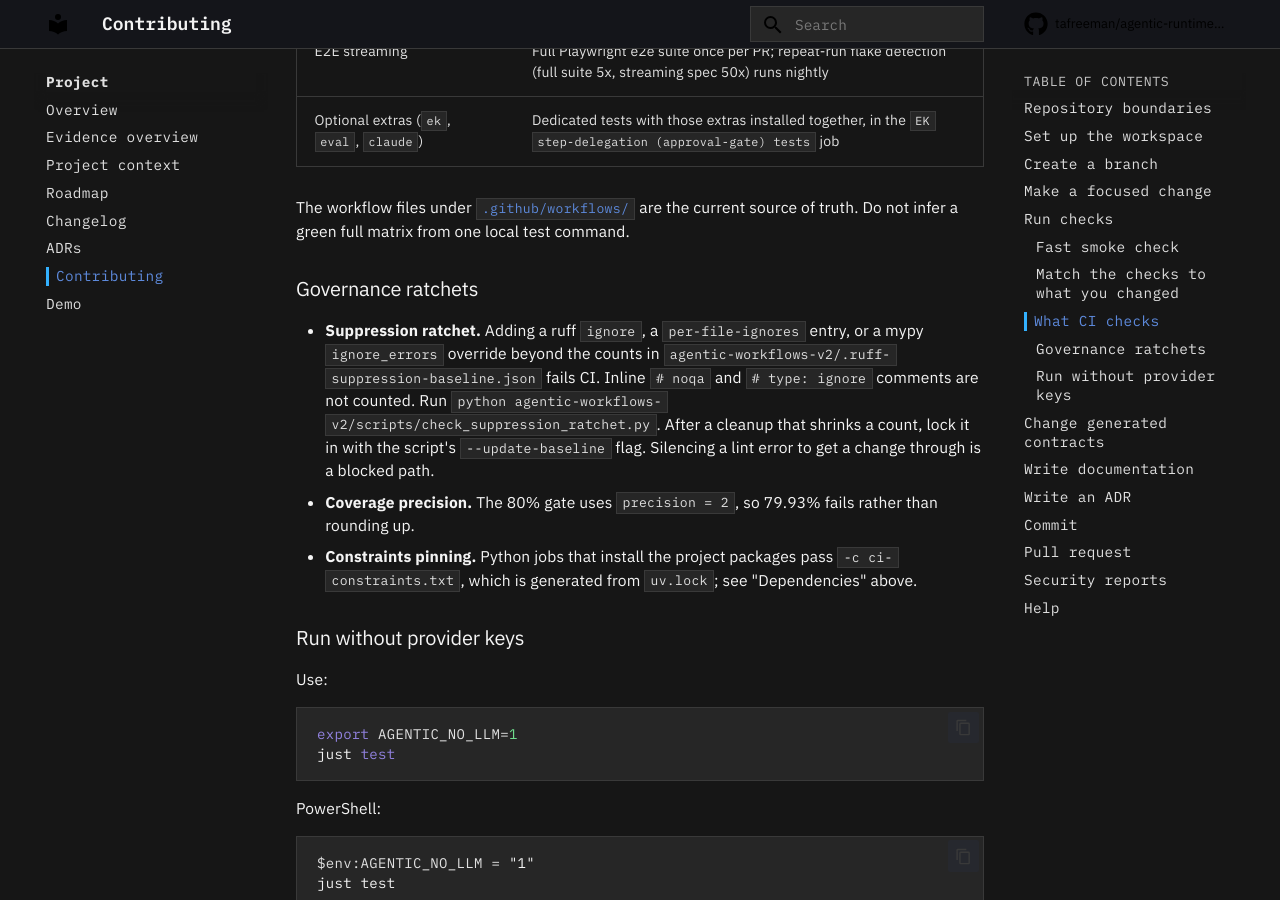
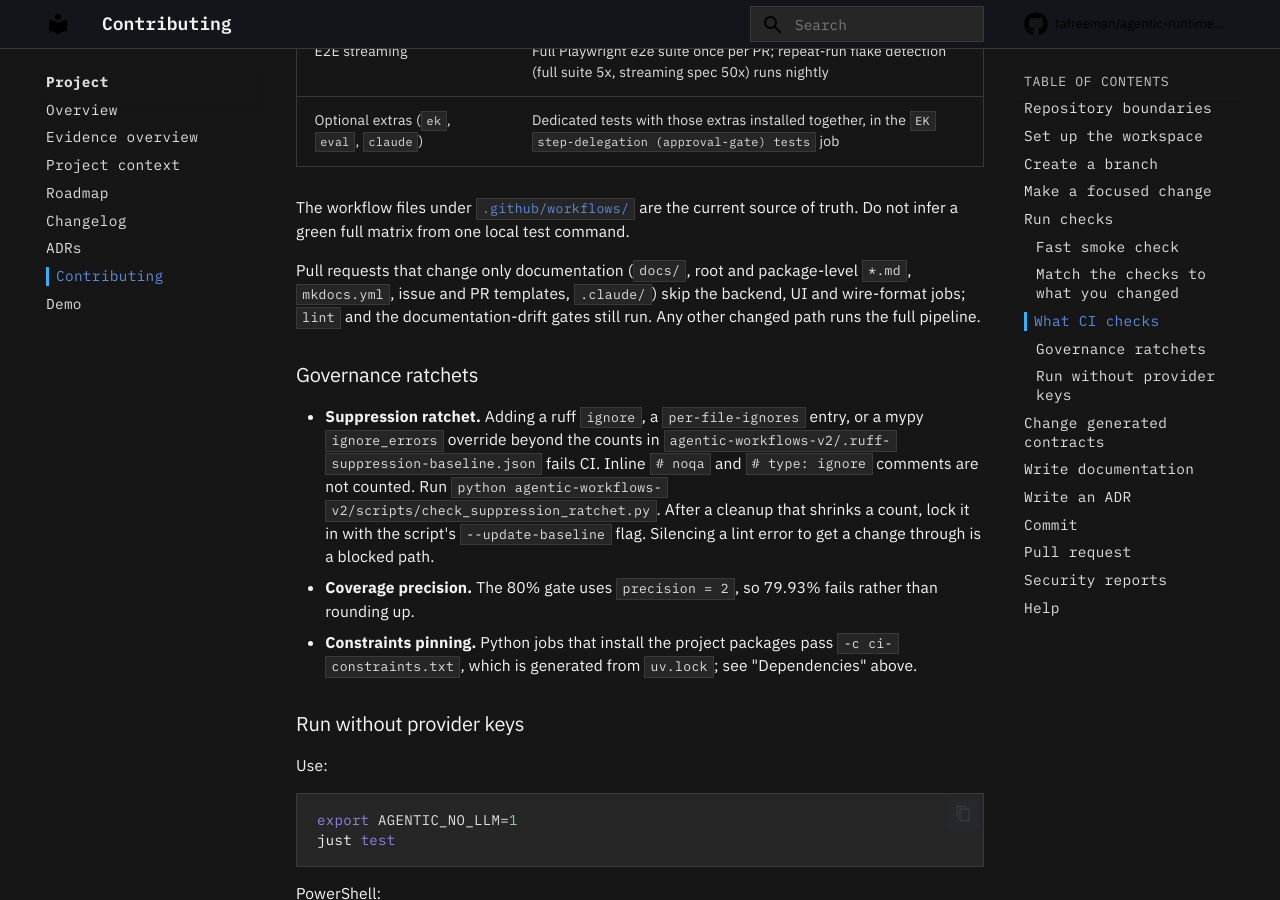
Before and after one commit to tafreeman/agentic-runtime-platform, an MkDocs documentation site: the page built from docs/CONTRIBUTING.md, in a window 1280 px wide and 900 px high, scrolled down 7326 px. Built offline with MkDocs 1.6.1 and Material for MkDocs 9.7.7, drawn with Linux system fonts in a browser that asks for light colours; comment, search, counter and statistics services are not loaded.

Commit message:
docs(contributing): describe docs-only fast path and consolidated CI jobs

```diff
--- a/docs/CONTRIBUTING.md
+++ b/docs/CONTRIBUTING.md
@@ -330,6 +330,11 @@ The workflow files under
 are the current source of truth. Do not infer a green full matrix from one
 local test command.
 
+Pull requests that change only documentation (`docs/`, root and package-level
+`*.md`, `mkdocs.yml`, issue and PR templates, `.claude/`) skip the backend, UI and
+wire-format jobs; `lint` and the documentation-drift gates still run. Any other
+changed path runs the full pipeline.
+
 ### Governance ratchets
 
 - **Suppression ratchet.** Adding a ruff `ignore`, a `per-file-ignores` entry,
```
Also changed, not shown: CONTRIBUTING.md (+5 -0 lines).
